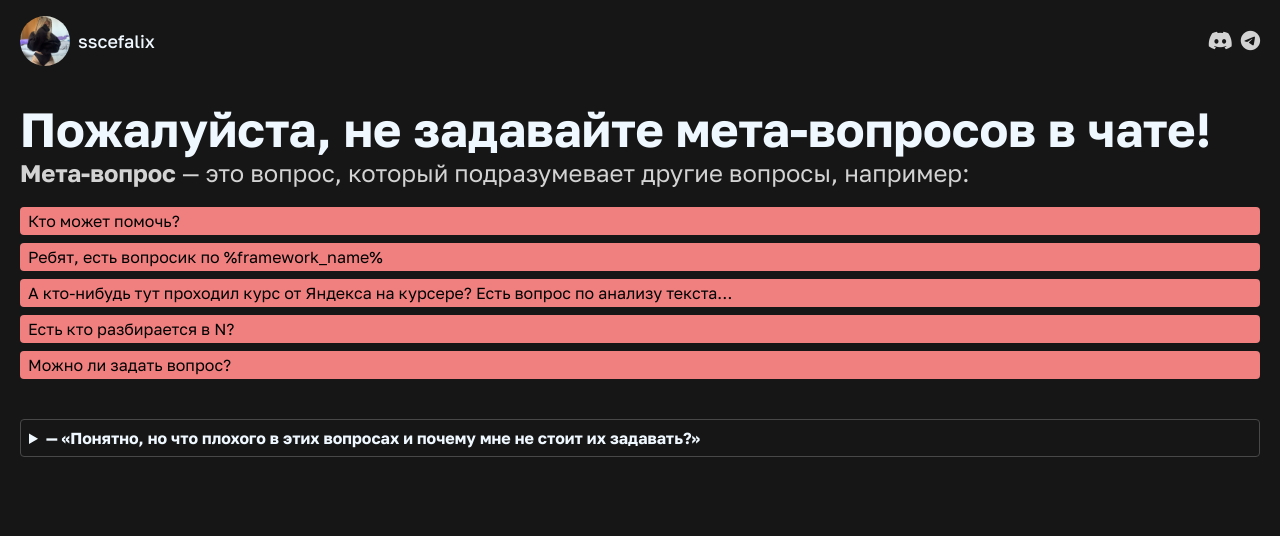
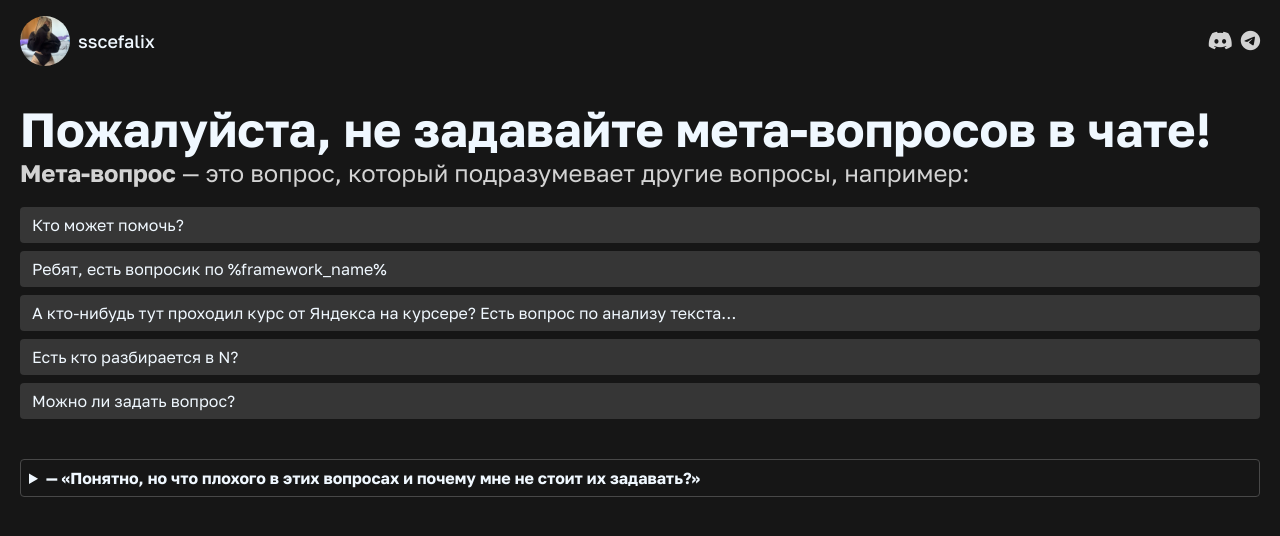
Before and after one commit to sscefalix/sscefalix-vue, a Vue app: page /nometa in a window 1280 px wide. Shown: the top 536 px of the page. Built offline with nearby package versions, Linux system fonts and the light colour scheme.

Commit message:
No meta update

```diff
--- a/src/components/screens/NoMeta.vue
+++ b/src/components/screens/NoMeta.vue
@@ -55,10 +55,10 @@
   margin-top: 20px;
 }
 .meta {
-  padding: 4px 8px;
+  padding: 8px 12px;
   border-radius: 4px;
-  color: var(--color-reverse);
-  background-color: lightcoral;
+  color: var(--color);
+  background-color: #363636;
 }
 
 
```
